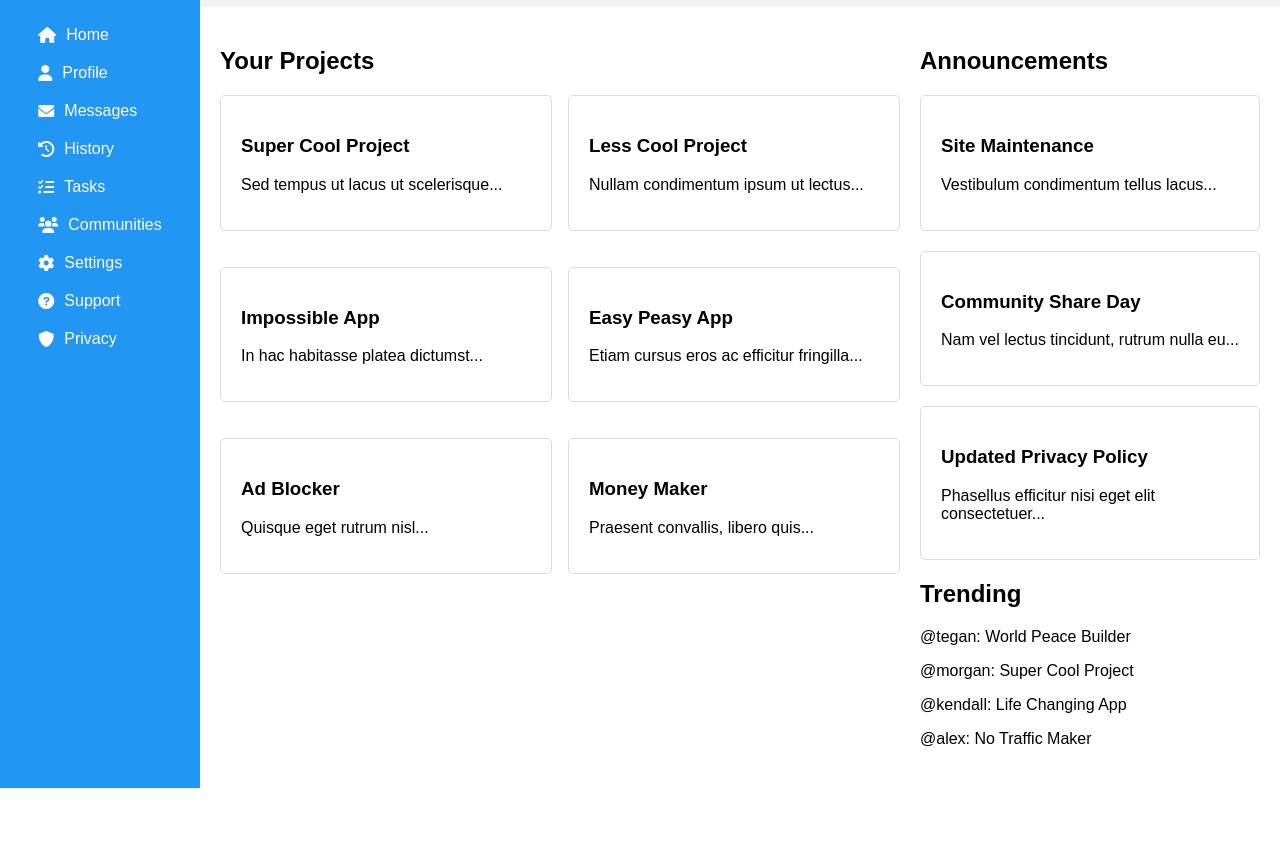
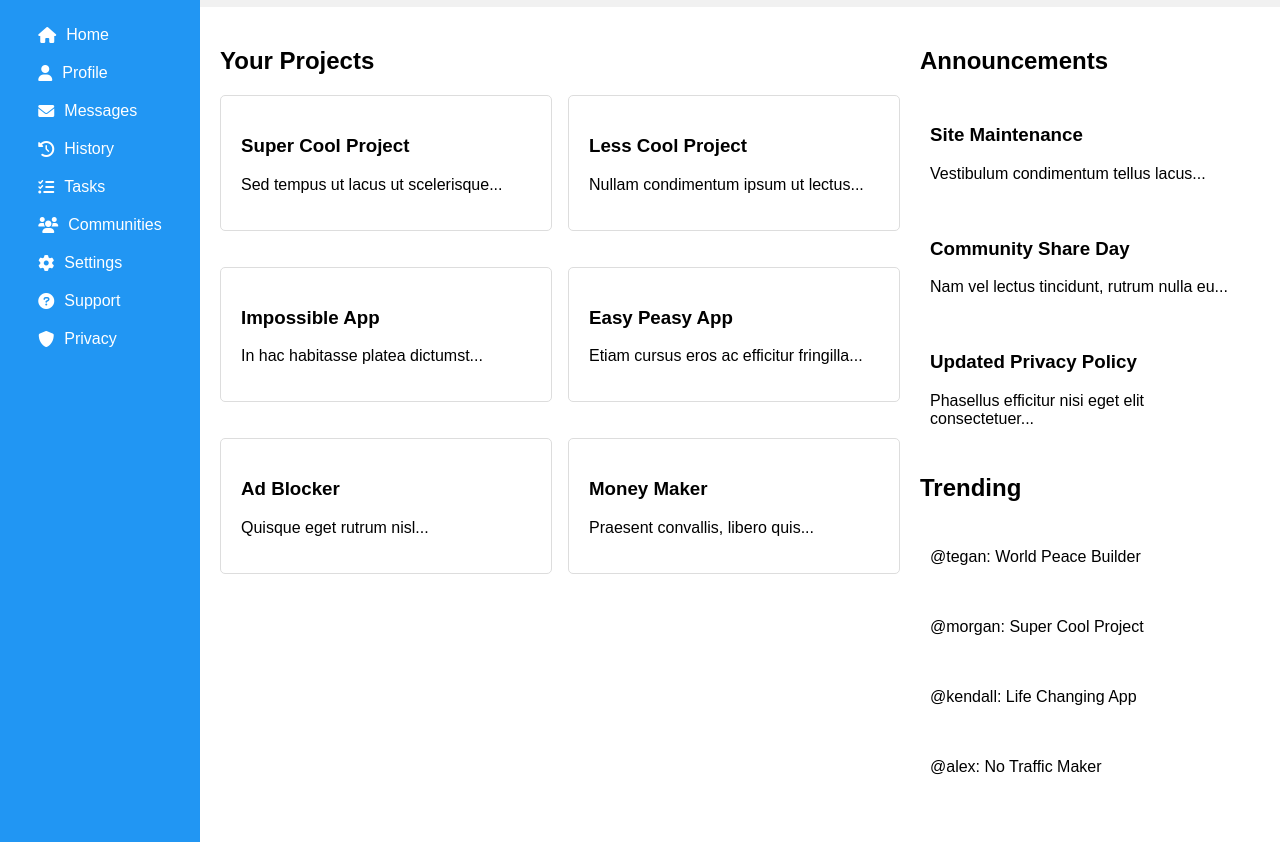
Before and after one commit to GregoireGeoffroy/TOP-AdminDashboard, a plain HTML site: page index.html in a window 1280 px wide. Shown: the part 72-914 px from the top of the page. Before the commit the page ends 860 px from the top, so only its background shows below. Drawn offline with Linux system fonts and the light colour scheme.

Commit message:
update cards

```diff
--- a/style.css
+++ b/style.css
@@ -129,14 +129,7 @@ body {
     margin-bottom: 20px;
 }
 
-.announcement-card {
+.announcement-card, .trending-card {
     background-color: white;
-    padding: 20px;
-    margin-bottom: 20px;
-    border: 1px solid #ddd;
-    border-radius: 5px;
+    padding: 10px;
 }
-
-.trending-card {
-
-}
```
